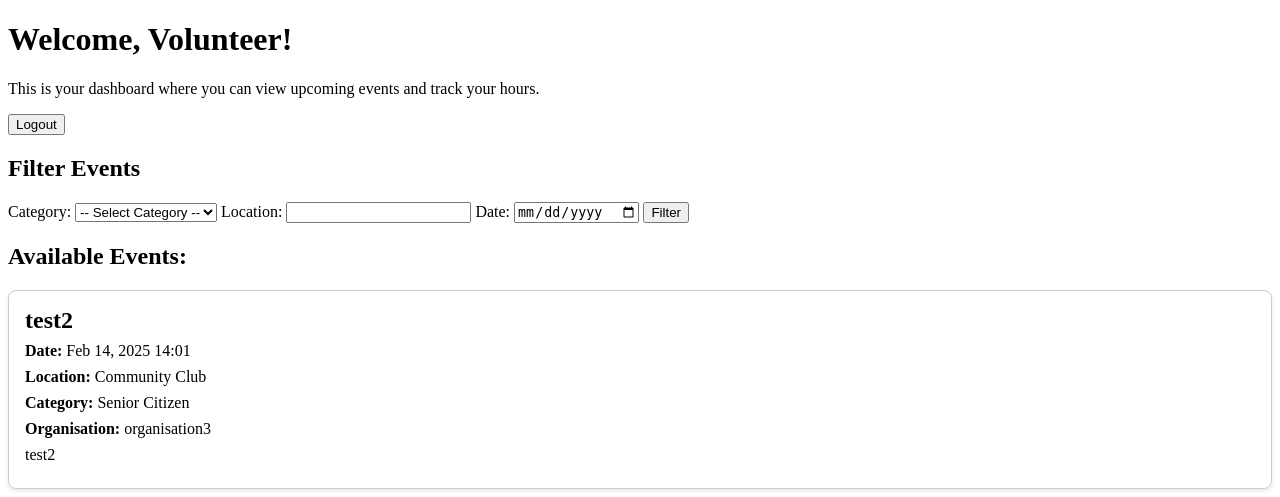
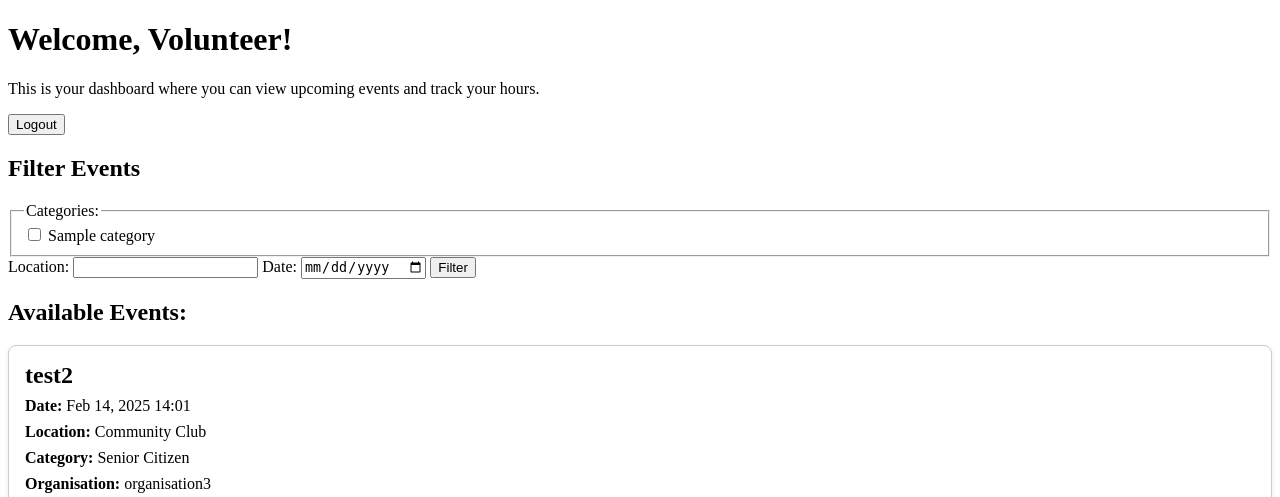
Before and after one commit to nithiyah/Nexus, a Django app: template events/templates/events/volunteer_dashboard.html in a window 1280 px wide. Shown: the top 497 px of the page. Run offline with Django 5.2, Linux system fonts and the light colour scheme; data comes from the database, SQL or seed files in the repository; both versions use the stored data as it was after the commit; tables that the repository leaves empty hold one stand-in row (values such as "Sample post"); the template is opened without the code that fills it: values that come from a table or form of the project are taken from there, most other values are stand-ins (such as "Sample title", 1, 10 or a date in 2020).

Commit message:
category multiple select filter

```diff
--- a/events/templates/events/volunteer_dashboard.html
+++ b/events/templates/events/volunteer_dashboard.html
@@ -32,14 +32,17 @@
 
     <h2>Filter Events</h2>
     <form method="get">
-        <!-- Category Dropdown -->
-        <label for="category">Category:</label>
-        <select name="category" id="category">
-            <option value="">-- Select Category --</option>
-            {% for cat in categories %}
-                <option value="{{ cat }}" {% if request.GET.category == cat %}selected{% endif %}>{{ cat }}</option>
+        <!-- Multiple Select Checkboxes for Categories -->
+        <fieldset>
+            <legend>Categories:</legend>
+            {% for category in categories %}
+                <label>
+                    <input type="checkbox" name="category" value="{{ category }}"
+                           {% if category in selected_categories %}checked{% endif %}>
+                    {{ category }}
+                </label><br>
             {% endfor %}
-        </select>
+        </fieldset>
 
         <!-- Location Filter -->
         <label for="location">Location:</label>
@@ -51,7 +54,6 @@
 
         <button type="submit">Filter</button>
     </form>
-
 
     <h2>Available Events:</h2>
     {% if events %}
```
Also changed, not shown: events/views.py (+35 -7 lines), db.sqlite3.
